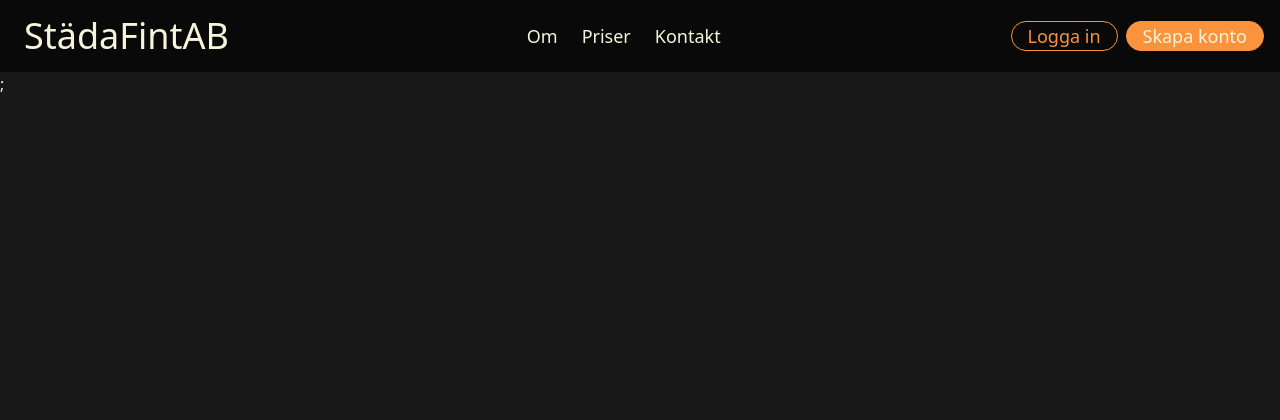
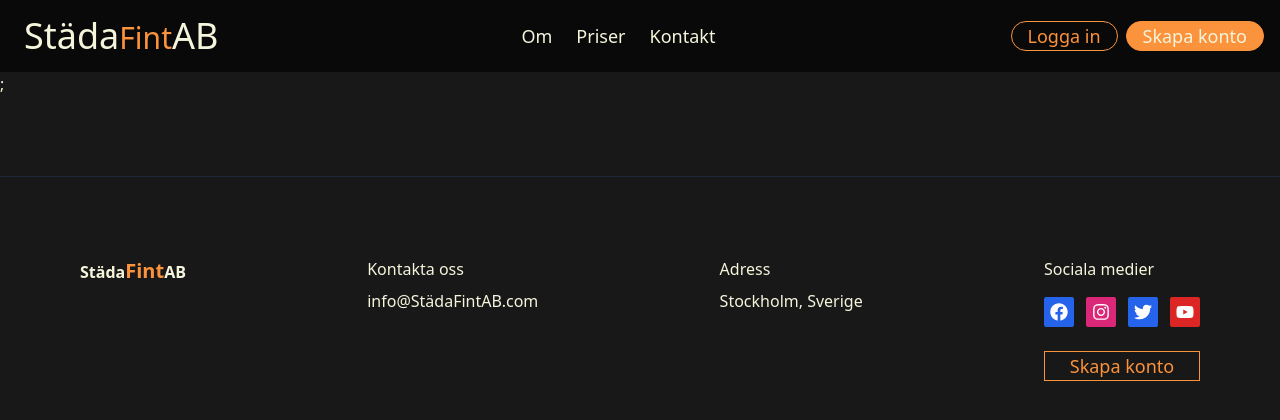
Before and after one commit to ShirinAziz/cleaning-project, a React (Vite) app: page / in a window 1280 px wide. Shown: the top 420 px of the page. Built offline with nearby package versions, Linux system fonts and the light colour scheme.

Commit message:
Fotter component

```diff
--- a/src/App.jsx
+++ b/src/App.jsx
@@ -1,10 +1,12 @@
 import { Route, Routes } from "react-router-dom";
 import Navbar from "./Components/Navbar";
+import Footer from "./Components/Footer";
 
 const App = () => {
   return (
     <>
       <Navbar />;
+      <Footer />
     </>
   );
 };
--- /dev/null
+++ b/src/Components/Footer.jsx
@@ -0,0 +1,63 @@
+import { FaFacebook, FaTwitter, FaInstagram, FaYoutube } from "react-icons/fa";
+import { Link } from "react-router-dom";
+
+const Footer = () => {
+  return (
+    <footer className="py-20 bg_gradient">
+      <div className="container mx-auto px-20 lg:px-20 py-20 flex flex-col gap-10 md:flex-row justify-between border-t border-slate-800">
+        <div className="flex">
+          <p className="font-bold text-center">
+            Städa<span className="text-orange-400 text-xl">Fint</span>AB
+          </p>
+        </div>
+
+        <div>
+          <p>Kontakta oss</p>
+          <div className="flex flex-col text-start mb:4 md:mb-0 mt-2">
+            info@StädaFintAB.com
+          </div>
+        </div>
+        <div>
+          <p>Adress</p>
+          <p className="mt-2">Stockholm, Sverige</p>
+        </div>
+        <div className="flex flex-col">
+          <p>Sociala medier</p>
+          <div className="flex mt-4 gap-3">
+            <Link
+              to="/"
+              className="bg-blue-600 p-1.5 rounded-sm text-white hover:text-gray-500 hover:scale-110"
+            >
+              <FaFacebook size={18} />
+            </Link>
+
+            <Link
+              to="/"
+              className="bg-pink-600 p-1.5 rounded-sm text-white hover:text-gray-500 hover:scale-110"
+            >
+              <FaInstagram size={18} />
+            </Link>
+            <Link
+              to="/"
+              className="bg-blue-600 p-1.5 rounded-sm text-white hover:text-gray-500 hover:scale-110"
+            >
+              <FaTwitter size={18} />
+            </Link>
+            <Link
+              to="/"
+              className="bg-red-600 p-1.5 rounded-sm text-white hover:scale-110"
+            >
+              <FaYoutube size={18} />
+            </Link>
+          </div>
+
+          <button className="mt-6 border border-orange-400 text-lg text-orange-400">
+            Skapa konto
+          </button>
+        </div>
+      </div>
+    </footer>
+  );
+};
+
+export default Footer;
--- /dev/null
+++ b/src/Components/Header.jsx
@@ -0,0 +1,7 @@
+import React from "react";
+
+const Header = () => {
+  return <div>Header</div>;
+};
+
+export default Header;
--- a/src/Components/Navbar.jsx
+++ b/src/Components/Navbar.jsx
@@ -12,7 +12,7 @@ const Navbar = () => {
         <div>
           <Link to="/">
             <h1 className="text-xl sm:text-3xl lg:text-4xl px-2">
-              StädaFintAB
+              Städa<span className="text-orange-400 text-3xl">Fint</span>AB
             </h1>
           </Link>
         </div>
```
